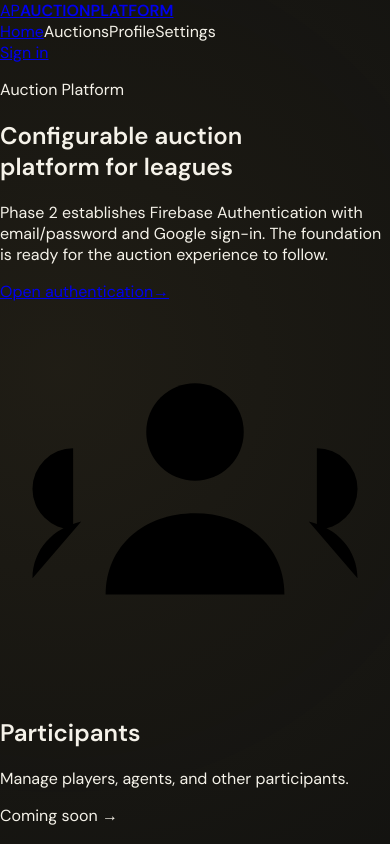
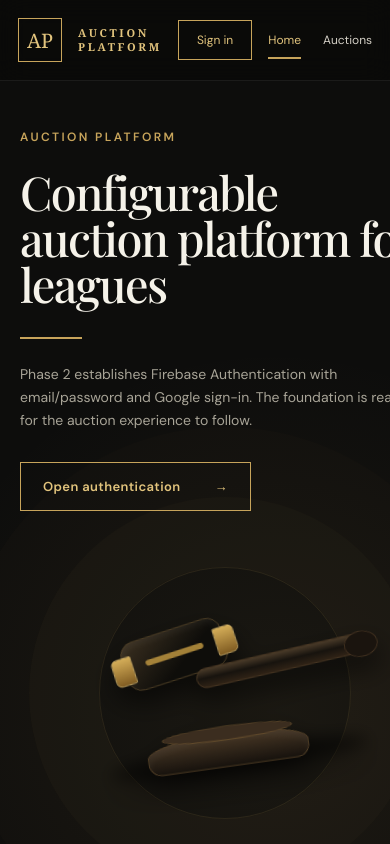
Before and after one commit to asifbanaraszenith/auction-platform, a Next.js app: page / in a window 390 px wide. Shown: the top 844 px of the page. Built offline with nearby package versions, Linux system fonts and the light colour scheme; no server answers.

Commit message:
Phase 02 UI — add responsive luxury auction design

```diff
--- a/src/app/globals.css
+++ b/src/app/globals.css
@@ -2,6 +2,7 @@
 
 :root {
   --bg: #11110f;
+  --surface: #151513;
   --border: #35342e;
   --border-strong: #5b574a;
   --text: #f5f2e9;
@@ -16,199 +17,160 @@ html, body { margin: 0; padding: 0; min-height: 100%; }
 html { background: var(--bg); }
 body {
   font-family: "DM Sans", Arial, Helvetica, sans-serif;
-  background:
-    radial-gradient(circle at 15% 15%, rgba(199, 164, 91, 0.08), transparent 32%),
-    radial-gradient(circle at 90% 85%, rgba(255, 255, 255, 0.035), transparent 30%),
-    var(--bg);
+  background: var(--bg);
   color: var(--text);
 }
 button, input { font: inherit; }
 button, a { -webkit-tap-highlight-color: transparent; }
 main { min-height: 100vh; }
+a { color: inherit; }
 
-.auth-shell {
+/* Luxury auction home */
+.home-shell {
   min-height: 100vh;
-  display: grid;
-  grid-template-columns: minmax(0, 1.05fr) minmax(420px, 0.95fr);
-}
-.auth-brand {
-  position: relative;
-  display: flex;
-  flex-direction: column;
-  justify-content: space-between;
-  padding: clamp(28px, 5vw, 72px);
-  border-right: 1px solid rgba(255,255,255,0.08);
+  background:
+    radial-gradient(circle at 70% 34%, rgba(199,164,91,.075), transparent 26%),
+    radial-gradient(circle at 12% 72%, rgba(255,255,255,.025), transparent 24%),
+    #0d0d0c;
   overflow: hidden;
 }
-.auth-brand::after {
-  content: "";
-  position: absolute;
-  width: 420px;
-  height: 420px;
-  right: -170px;
-  bottom: -170px;
-  border: 1px solid rgba(199,164,91,0.16);
-  border-radius: 50%;
-  box-shadow: 0 0 0 80px rgba(199,164,91,0.025), 0 0 0 160px rgba(199,164,91,0.018);
-  pointer-events: none;
-}
-.auth-mark {
-  color: var(--gold-light);
-  font-size: 12px;
-  font-weight: 600;
-  letter-spacing: 0.22em;
-  text-transform: uppercase;
-}
-.auth-brand-copy { max-width: 650px; position: relative; z-index: 1; }
-.auth-brand-copy h2 {
-  margin: 0 0 24px;
-  font-family: "Playfair Display", Georgia, "Times New Roman", serif;
-  font-size: clamp(44px, 5.6vw, 82px);
-  font-weight: 500;
-  line-height: 0.98;
-  letter-spacing: -0.035em;
-}
-.auth-brand-copy p {
-  max-width: 520px;
-  margin: 0;
-  color: var(--muted);
-  font-size: clamp(15px, 1.4vw, 18px);
-  line-height: 1.7;
-}
-.auth-footer {
-  color: #777368;
-  font-size: 11px;
-  letter-spacing: 0.12em;
-  text-transform: uppercase;
-}
-.auth-panel {
+.site-header {
+  min-height: 92px;
   display: flex;
   align-items: center;
-  justify-content: center;
-  padding: clamp(24px, 5vw, 64px);
+  gap: 28px;
+  padding: 18px clamp(24px, 4vw, 64px);
+  border-bottom: 1px solid rgba(255,255,255,.075);
+  background: rgba(10,10,9,.84);
+  backdrop-filter: blur(14px);
 }
-.auth-card { width: min(100%, 470px); }
-.auth-eyebrow {
-  margin: 0 0 10px;
-  color: var(--gold);
-  font-size: 11px;
-  font-weight: 600;
-  letter-spacing: 0.2em;
-  text-transform: uppercase;
+.brand { display: flex; align-items: center; gap: 16px; text-decoration: none; min-width: 255px; }
+.brand-mark {
+  width: 54px; height: 54px; display: grid; place-items: center;
+  border: 1px solid var(--gold); color: var(--gold-light);
+  font-family: Georgia, serif; font-size: 20px;
 }
-.auth-card h1 {
-  margin: 0;
-  font-family: "Playfair Display", Georgia, "Times New Roman", serif;
-  font-size: clamp(40px, 5vw, 56px);
-  font-weight: 500;
-  line-height: 1.05;
-  letter-spacing: -0.025em;
-}
-.auth-subtitle {
-  margin: 16px 0 34px;
-  color: var(--muted);
-  font-size: 14px;
-  line-height: 1.65;
-}
+.brand-name { display: grid; gap: 2px; color: var(--gold-light); font-family: Georgia, serif; font-size: 14px; letter-spacing: .24em; line-height: 1.05; }
+.site-nav { display: flex; justify-content: center; align-items: center; gap: clamp(20px, 3vw, 42px); flex: 1; color: #d4d0c6; font-size: 14px; }
+.site-nav span, .site-nav a { text-decoration: none; padding: 18px 0; position: relative; white-space: nowrap; }
+.site-nav .active { color: var(--gold-light); }
+.site-nav .active::after { content: ""; position: absolute; left: 0; right: 0; bottom: 7px; height: 2px; background: var(--gold); }
+.account-area { min-width: 260px; display: flex; align-items: center; justify-content: flex-end; gap: 11px; }
+.account-avatar { width: 42px; height: 42px; border: 1px solid var(--gold); border-radius: 50%; display: grid; place-items: center; color: var(--gold-light); background: #242118; font-family: Georgia, serif; }
+.account-copy { display: grid; gap: 2px; min-width: 0; }
+.account-copy strong { font-size: 13px; white-space: nowrap; overflow: hidden; text-overflow: ellipsis; }
+.account-copy small { color: var(--muted); font-size: 10px; white-space: nowrap; max-width: 170px; overflow: hidden; text-overflow: ellipsis; }
+.account-menu { border: 0; background: transparent; color: #d7d2c6; cursor: pointer; font-size: 22px; transform: rotate(45deg); }
+.account-loading { color: var(--muted); font-size: 11px; }
+.header-signin { border: 1px solid var(--gold); color: var(--gold-light); padding: 11px 18px; text-decoration: none; font-size: 12px; }
+.hero-section { max-width: 1440px; min-height: 500px; margin: 0 auto; padding: clamp(56px, 7vw, 96px) clamp(24px, 6vw, 90px) 34px; display: grid; grid-template-columns: minmax(0, 1fr) minmax(360px, .9fr); gap: 32px; align-items: center; }
+.hero-copy { position: relative; z-index: 2; }
+.section-kicker { color: var(--gold); text-transform: uppercase; letter-spacing: .2em; font-size: 12px; font-weight: 600; margin: 0 0 24px; }
+.hero-copy h1 { margin: 0; max-width: 780px; font-family: "Playfair Display", Georgia, serif; font-size: clamp(48px, 6vw, 82px); font-weight: 500; line-height: .98; letter-spacing: -.035em; }
+.gold-rule { display: block; width: 62px; height: 2px; margin: 30px 0 24px; background: var(--gold); }
+.hero-description { max-width: 610px; margin: 0; color: var(--muted); font-size: clamp(15px, 1.5vw, 18px); line-height: 1.65; }
+.hero-cta { width: fit-content; margin-top: 30px; display: inline-flex; align-items: center; gap: 34px; border: 1px solid var(--gold); padding: 15px 22px; color: var(--gold-light); text-decoration: none; font-size: 13px; font-weight: 600; letter-spacing: .03em; transition: background .2s, color .2s; }
+.hero-cta:hover { background: var(--gold); color: #15130e; }
+.hero-art { min-height: 390px; position: relative; display: grid; place-items: center; }
+.hero-art::before { content: ""; position: absolute; width: 380px; height: 380px; border-radius: 50%; border: 1px solid rgba(199,164,91,.12); box-shadow: 0 0 0 70px rgba(199,164,91,.025), 0 0 0 140px rgba(199,164,91,.012); }
+.hero-gavel { width: 410px; height: 300px; position: relative; transform: rotate(-8deg); filter: drop-shadow(0 18px 18px rgba(0,0,0,.55)); }
+.gavel-shadow { position: absolute; width: 360px; height: 32px; left: 32px; bottom: 42px; background: rgba(0,0,0,.55); border-radius: 50%; filter: blur(10px); }
+.gavel-head { position: absolute; width: 145px; height: 70px; top: 52px; left: 70px; border-radius: 20px; background: linear-gradient(145deg, #3b3020, #0e0d0a 62%); border: 1px solid #5c4a2b; transform: rotate(-10deg); box-shadow: inset 0 5px 12px rgba(255,255,255,.05); }
+.gavel-head::before, .gavel-head::after { content: ""; position: absolute; top: 17px; width: 27px; height: 37px; background: linear-gradient(#d4ad58,#805c22); border: 1px solid #e0bf72; }
+.gavel-head::before { left: -17px; border-radius: 8px 2px 2px 8px; }
+.gavel-head::after { right: -17px; border-radius: 2px 8px 8px 2px; }
+.gavel-head span { position: absolute; width: 84px; height: 8px; background: #bd9440; left: 30px; top: 30px; border-radius: 5px; opacity: .85; }
+.gavel-handle { position: absolute; width: 250px; height: 28px; top: 102px; left: 168px; border-radius: 20px 16px 16px 20px; background: linear-gradient(180deg,#4a3b29,#17130e 50%,#302316); border: 1px solid #59432a; transform: rotate(-5deg); }
+.gavel-handle::after { content: ""; position: absolute; right: -8px; top: -3px; width: 45px; height: 34px; border-radius: 50%; background: #1a140e; border: 1px solid #4c3824; }
+.gavel-base { position: absolute; width: 225px; height: 48px; left: 86px; bottom: 48px; border-radius: 50% 50% 18px 18px; background: linear-gradient(#4b3a27,#17120d); border: 1px solid #624b2d; box-shadow: inset 0 8px 12px rgba(255,255,255,.04); }
+.gavel-base::before { content: ""; position: absolute; width: 180px; height: 18px; left: 22px; top: -10px; border-radius: 50%; background: #3b2d1f; border: 1px solid #6b512e; }
+.welcome-card { position: absolute; z-index: 3; top: 18px; right: 0; width: min(360px, 80%); padding: 24px; border: 1px solid rgba(199,164,91,.2); background: rgba(17,17,15,.92); box-shadow: 0 22px 60px rgba(0,0,0,.45); }
+.welcome-icon { width: 52px; height: 52px; border: 1px solid var(--gold); border-radius: 50%; display: grid; place-items: center; color: var(--gold-light); font-size: 25px; }
+.welcome-card p { margin: 20px 0 2px; color: var(--muted); font-size: 13px; }
+.welcome-card h2 { margin: 0 0 5px; color: var(--gold-light); font: 500 28px "Playfair Display", Georgia, serif; }
+.welcome-card small { color: #8f8b81; font-size: 11px; }
+.welcome-card button { margin-top: 20px; border: 1px solid var(--gold); background: transparent; color: var(--gold-light); padding: 10px 18px; cursor: pointer; }
+.feature-section { max-width: 1400px; margin: 0 auto; padding: 0 20px 22px; }
+.feature-grid { display: grid; grid-template-columns: repeat(4, 1fr); gap: 24px; padding: 28px; border: 1px solid rgba(255,255,255,.045); background: rgba(255,255,255,.012); }
+.feature-card { min-height: 305px; padding: 28px 24px; border: 1px solid #292925; background: linear-gradient(145deg, rgba(255,255,255,.025), rgba(255,255,255,.008)); display: flex; flex-direction: column; align-items: center; text-align: center; transition: transform .2s, border-color .2s; }
+.feature-card:hover { transform: translateY(-3px); border-color: rgba(199,164,91,.32); }
+.feature-icon { width: 88px; height: 88px; border: 1px solid #3e3d37; border-radius: 50%; display: grid; place-items: center; color: var(--gold); margin-bottom: 24px; }
+.feature-icon svg { width: 44px; height: 44px; fill: none; stroke: currentColor; stroke-width: 2; stroke-linecap: round; stroke-linejoin: round; }
+.feature-card h2 { margin: 0 0 12px; font-size: 18px; font-weight: 500; }
+.feature-card p { margin: 0; max-width: 220px; color: var(--muted); font-size: 13px; line-height: 1.55; }
+.coming-soon { margin-top: auto; color: var(--gold-light); font-size: 12px; }
+.coming-soon b { margin-left: 10px; font-size: 17px; font-weight: 400; }
+.site-footer { display: flex; flex-direction: column; align-items: center; gap: 8px; padding: 10px 24px 24px; color: #77736a; font-size: 11px; text-align: center; }
+
+/* Authentication */
+.auth-shell { min-height: 100vh; display: grid; grid-template-columns: minmax(0, 1.05fr) minmax(420px, .95fr); }
+.auth-brand { position: relative; display: flex; flex-direction: column; justify-content: space-between; padding: clamp(28px,5vw,72px); border-right: 1px solid rgba(255,255,255,.08); overflow: hidden; }
+.auth-brand::after { content: ""; position: absolute; width: 420px; height: 420px; right: -170px; bottom: -170px; border: 1px solid rgba(199,164,91,.16); border-radius: 50%; box-shadow: 0 0 0 80px rgba(199,164,91,.025),0 0 0 160px rgba(199,164,91,.018); pointer-events: none; }
+.auth-mark { color: var(--gold-light); font-size: 12px; font-weight: 600; letter-spacing: .22em; text-transform: uppercase; }
+.auth-brand-copy { max-width: 650px; position: relative; z-index: 1; }
+.auth-brand-copy h2 { margin: 0 0 24px; font-family: "Playfair Display", Georgia, serif; font-size: clamp(44px,5.6vw,82px); font-weight: 500; line-height: .98; letter-spacing: -.035em; }
+.auth-brand-copy p { max-width: 520px; margin: 0; color: var(--muted); font-size: clamp(15px,1.4vw,18px); line-height: 1.7; }
+.auth-footer { color: #777368; font-size: 11px; letter-spacing: .12em; text-transform: uppercase; }
+.auth-panel { display: flex; align-items: center; justify-content: center; padding: clamp(24px,5vw,64px); }
+.auth-card { width: min(100%,470px); }
+.auth-eyebrow { margin: 0 0 10px; color: var(--gold); font-size: 11px; font-weight: 600; letter-spacing: .2em; text-transform: uppercase; }
+.auth-card h1 { margin: 0; font-family: "Playfair Display", Georgia, serif; font-size: clamp(40px,5vw,56px); font-weight: 500; line-height: 1.05; letter-spacing: -.025em; }
+.auth-subtitle { margin: 16px 0 34px; color: var(--muted); font-size: 14px; line-height: 1.65; }
 .auth-form { display: grid; gap: 18px; }
 .auth-field { display: grid; gap: 8px; }
-.auth-field span {
-  color: #d7d2c6;
-  font-size: 12px;
-  font-weight: 600;
-  letter-spacing: 0.08em;
-  text-transform: uppercase;
-}
-.auth-input {
-  width: 100%;
-  min-height: 52px;
-  border: 1px solid var(--border);
-  border-radius: 2px;
-  outline: none;
-  background: rgba(255,255,255,0.025);
-  color: var(--text);
-  padding: 13px 15px;
-  transition: border-color .2s, background .2s, box-shadow .2s;
-}
+.auth-field span { color: #d7d2c6; font-size: 12px; font-weight: 600; letter-spacing: .08em; text-transform: uppercase; }
+.auth-input { width: 100%; min-height: 52px; border: 1px solid var(--border); border-radius: 2px; outline: none; background: rgba(255,255,255,.025); color: var(--text); padding: 13px 15px; transition: border-color .2s,background .2s,box-shadow .2s; }
 .auth-input::placeholder { color: #66635b; }
-.auth-input:focus {
-  border-color: var(--gold);
-  background: rgba(255,255,255,0.045);
-  box-shadow: 0 0 0 3px rgba(199,164,91,0.08);
-}
-.auth-primary, .auth-google, .auth-switch {
-  width: 100%;
-  min-height: 52px;
-  border-radius: 2px;
-  cursor: pointer;
-  transition: transform .15s, background .2s, border-color .2s, opacity .2s;
-}
-.auth-primary {
-  border: 1px solid var(--gold);
-  background: var(--gold);
-  color: #15130e;
-  font-weight: 600;
-  letter-spacing: 0.04em;
-}
+.auth-input:focus { border-color: var(--gold); background: rgba(255,255,255,.045); box-shadow: 0 0 0 3px rgba(199,164,91,.08); }
+.auth-primary,.auth-google,.auth-switch { width: 100%; min-height: 52px; border-radius: 2px; cursor: pointer; transition: transform .15s,background .2s,border-color .2s,opacity .2s; }
+.auth-primary { border: 1px solid var(--gold); background: var(--gold); color: #15130e; font-weight: 600; letter-spacing: .04em; }
 .auth-primary:hover { background: var(--gold-light); border-color: var(--gold-light); }
-.auth-google {
-  border: 1px solid var(--border-strong);
-  background: transparent;
-  color: var(--text);
-  font-weight: 500;
-}
-.auth-google:hover { background: rgba(255,255,255,0.045); border-color: #77715f; }
-.auth-primary:active, .auth-google:active, .auth-switch:active { transform: translateY(1px); }
-.auth-primary:disabled, .auth-google:disabled { cursor: not-allowed; opacity: .55; }
-.auth-divider {
-  display: flex;
-  align-items: center;
-  gap: 14px;
-  margin: 24px 0;
-  color: #68655c;
-  font-size: 10px;
-  letter-spacing: 0.18em;
-  text-transform: uppercase;
-}
-.auth-divider::before, .auth-divider::after {
-  content: "";
-  height: 1px;
-  flex: 1;
-  background: var(--border);
-}
-.auth-error {
-  margin: 18px 0 0;
-  border-left: 2px solid var(--danger);
-  background: rgba(217,155,145,0.06);
-  color: #e2b5ad;
-  padding: 12px 14px;
-  font-size: 12px;
-  line-height: 1.55;
-}
+.auth-google { border: 1px solid var(--border-strong); background: transparent; color: var(--text); font-weight: 500; }
+.auth-google:hover { background: rgba(255,255,255,.045); border-color: #77715f; }
+.auth-primary:active,.auth-google:active,.auth-switch:active { transform: translateY(1px); }
+.auth-primary:disabled,.auth-google:disabled { cursor: not-allowed; opacity: .55; }
+.auth-divider { display: flex; align-items: center; gap: 14px; margin: 24px 0; color: #68655c; font-size: 10px; letter-spacing: .18em; text-transform: uppercase; }
+.auth-divider::before,.auth-divider::after { content: ""; height: 1px; flex: 1; background: var(--border); }
+.auth-error { margin: 18px 0 0; border-left: 2px solid var(--danger); background: rgba(217,155,145,.06); color: #e2b5ad; padding: 12px 14px; font-size: 12px; line-height: 1.55; }
 .auth-error strong { color: #f0cbc4; }
-.auth-error code { color: #f0d3a0; word-break: break-all; }
-.auth-switch {
-  min-height: auto;
-  margin-top: 26px;
-  border: 0;
-  background: transparent;
-  color: var(--muted);
-  font-size: 12px;
-}
+.auth-switch { min-height: auto; margin-top: 26px; border: 0; background: transparent; color: var(--muted); font-size: 12px; }
 .auth-switch:hover { color: var(--gold-light); }
 
+@media (max-width: 980px) {
+  .site-header { flex-wrap: wrap; }
+  .brand { min-width: auto; }
+  .site-nav { order: 3; width: 100%; overflow-x: auto; justify-content: flex-start; }
+  .account-area { margin-left: auto; min-width: auto; }
+  .hero-section { grid-template-columns: 1fr; padding-top: 52px; }
+  .hero-art { min-height: 300px; }
+  .feature-grid { grid-template-columns: repeat(2,1fr); }
+}
 @media (max-width: 860px) {
   .auth-shell { grid-template-columns: 1fr; }
-  .auth-brand {
-    min-height: 330px;
-    padding: 30px 24px;
-    border-right: 0;
-    border-bottom: 1px solid rgba(255,255,255,0.08);
-  }
-  .auth-brand-copy h2 { font-size: clamp(42px, 11vw, 62px); }
+  .auth-brand { min-height: 330px; padding: 30px 24px; border-right: 0; border-bottom: 1px solid rgba(255,255,255,.08); }
+  .auth-brand-copy h2 { font-size: clamp(42px,11vw,62px); }
   .auth-brand-copy p { font-size: 14px; }
   .auth-footer { display: none; }
   .auth-panel { padding: 42px 24px 56px; }
+}
+@media (max-width: 620px) {
+  .site-header { min-height: auto; padding: 14px 18px; gap: 16px; }
+  .brand-mark { width: 44px; height: 44px; }
+  .brand-name { font-size: 11px; }
+  .account-copy { display: none; }
+  .site-nav { gap: 22px; font-size: 12px; }
+  .hero-section { padding: 48px 20px 18px; }
+  .hero-copy h1 { font-size: clamp(43px,12vw,62px); }
+  .desktop-break { display: none; }
+  .hero-description { font-size: 14px; }
+  .hero-art { min-height: 300px; }
+  .hero-gavel { transform: scale(.72) rotate(-8deg); margin: -38px 0; }
+  .hero-art::before { width: 250px; height: 250px; }
+  .welcome-card { width: 250px; right: -4px; top: 8px; padding: 17px; }
+  .welcome-card h2 { font-size: 22px; }
+  .feature-grid { grid-template-columns: 1fr; gap: 14px; padding: 14px; }
+  .feature-card { min-height: 270px; }
+  .site-footer { font-size: 10px; }
 }
 @media (max-width: 480px) {
   .auth-brand { min-height: 270px; padding: 24px 20px; }
```
